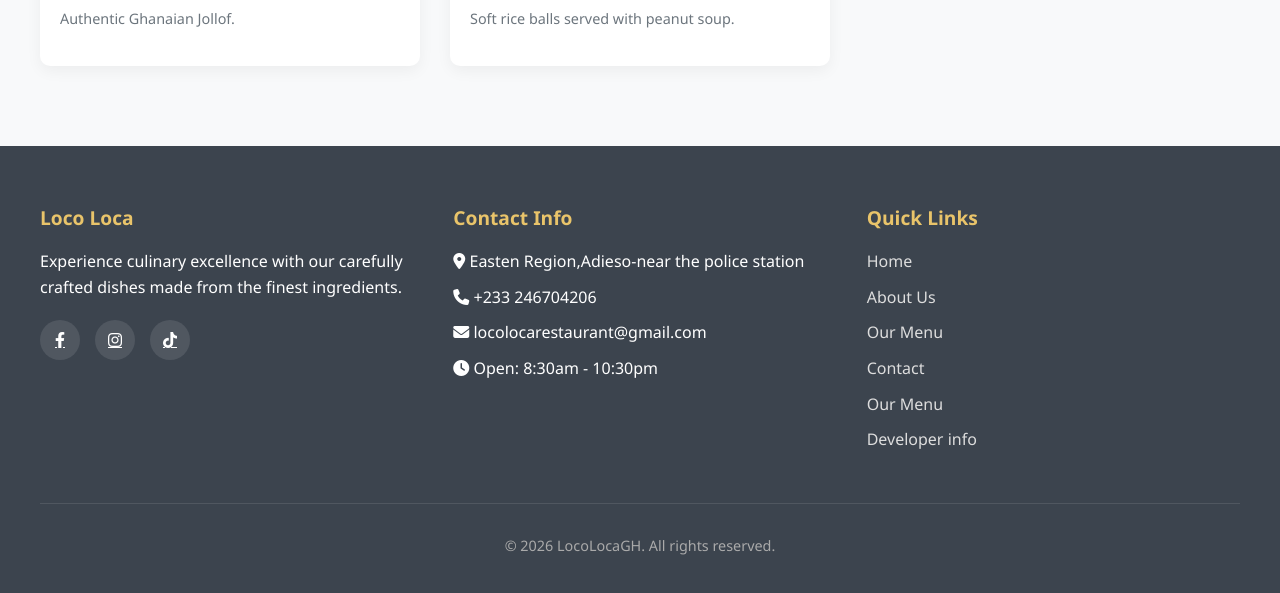
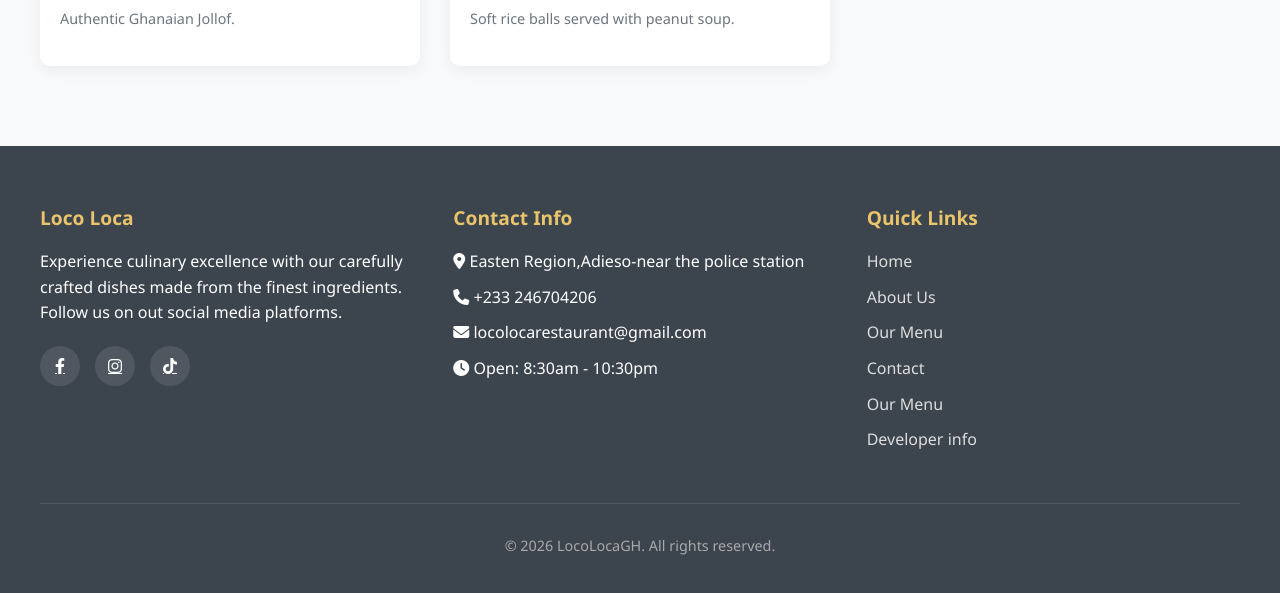
Before and after one commit to guurohchristina/Restaurant-website, a website: page index.html in a window 1280 px wide. Shown: the part 2560-3153 px from the top of the page. Drawn offline with Linux system fonts and the light colour scheme.

Commit message:
update index.html

```diff
--- a/index.html
+++ b/index.html
@@ -820,7 +820,8 @@
             <div class="footer-content">
                 <div class="footer-column">
                     <h3>Loco Loca</h3>
-                    <p>Experience culinary excellence with our carefully crafted dishes made from the finest ingredients.</p>
+                    <p>Experience culinary excellence with our carefully crafted dishes made from the finest ingredients.
+                    Follow us on out social media platforms. </p>
                     <div class="social-links">
                         <a href="#"><i class="fab fa-facebook-f"></i></a>
                         <a href="#"><i class="fab fa-instagram"></i></a>
```
